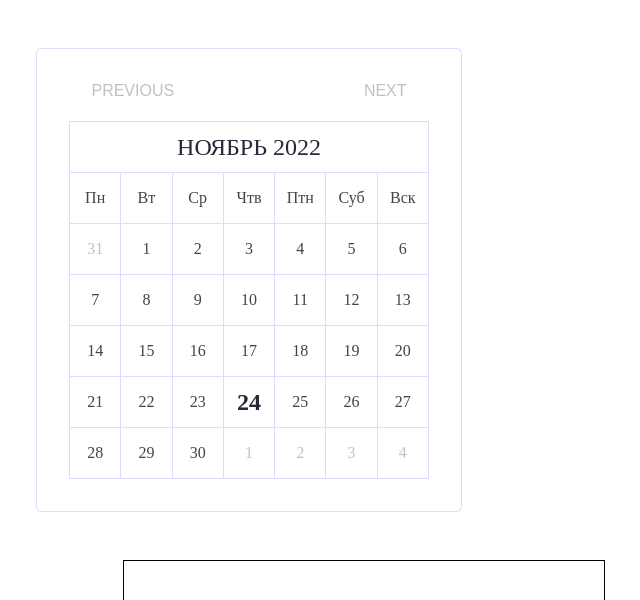
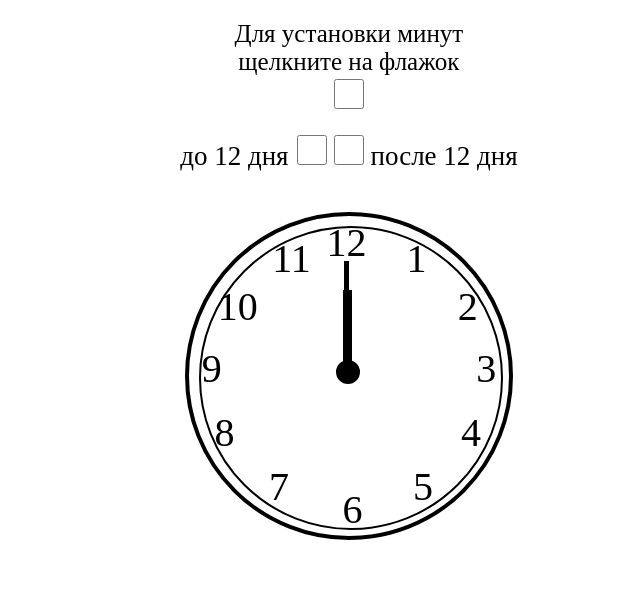
Before and after one commit to SergeyEvtush/clock, a plain HTML site: page index.html in a window 1280 px wide. Both pictures are taken after a click on the element "10". Shown: the top 600 px of the page, without its empty margins (391-1031 px from the left). Drawn offline with Linux system fonts and the light colour scheme.

Commit message:
прописал функционал часов и сделал их появление по клику на день на календаре

```diff
--- a/index.html
+++ b/index.html
@@ -12,22 +12,43 @@
 		<button id="btnPrev" type="button">Previous</button>
 		<button id="btnNext" type="button">Next</button>
 		<div id="divCal"></div>
-
-	</div>
-	<div class="clock">
-		<div class="clock-wraper">
-
-
-		<div id="clock"></div><br>
-			<div class="watch">
-				<canvas height='480' width='480' id='myCanvas'></canvas>
-			</div>
-
-
-
+</div>
+<div class="clock">
+	<div class="choise-block">
+		<label for="choise">Для установки минут щелкните на флажок</label>
+	<input type="checkbox" class="choise-minutes" id="choise">
+	<div class="am-pm-block">
+		<div class="am-pm-block__am">
+			<label for="am">до 12 дня</label>
+		<input type="checkbox" class="am" id="am">
+		</div>
+		<div class="am-pm-block__pm">
+			<input type="checkbox" class="pm" id="pm">
+			<label for="pm">после 12 дня</label>
 		</div>
 
 	</div>
+	</div>
+	<div class="clock-wraper">
+		<span class="hour twelwe" data-time="12">12</span>
+		<span class="hour one" data-time="1">1</span>
+		<span class="hour two" data-time="2">2</span>
+		<span class="hour three" data-time="3">3</span>
+		<span class="hour four" data-time="4">4</span>
+		<span class="hour five" data-time="5">5</span>
+		<span class="hour six" data-time="6">6</span>
+		<span class="hour seven" data-time="7">7</span>
+		<span class="hour eight" data-time="8">8</span>
+		<span class="hour nine" data-time="9">9</span>
+		<span class="hour ten" data-time="10">10</span>
+		<span class="hour elewen" data-time="11">11</span>
+
+		<div class="arrow-hour"></div>
+		<div class="arrow-minute"></div>
+
+
+	</div>
+</div>
 	<script src="script.js"></script>
 </body>
 </html>
--- a/script.js
+++ b/script.js
@@ -1,4 +1,52 @@
 "use strict"
+const clock=document.querySelector('.clock');
+const hourData = clock.querySelectorAll('.hour');
+const hourArrow = clock.querySelector('.arrow-hour');
+const hourMinute = clock.querySelector('.arrow-minute');
+const check = clock.querySelector('#choise');
+const amCheck=clock.querySelector('#am');
+const pmCheck=clock.querySelector('#pm');
+const time = {
+	"hour": 12,
+	"minute": 0,
+	"dayTime":"am"
+};
+
+
+hourData.forEach((hour) => {
+	hour.addEventListener('click', (e) => {
+		let valHour = 0;
+		console.log(valHour);
+		valHour = e.target.getAttribute('data-time');
+		let angle = valHour * 30;
+		let minute = 0;
+		if (check.checked == true) {
+			hourMinute.style.transformOrigin = 'bottom';
+			hourMinute.style.transform = `rotateZ(${angle}deg)`;
+			minute = valHour * 5;
+		} else {
+			hourArrow.style.transformOrigin = 'bottom';
+			hourArrow.style.transform = `rotateZ(${angle}deg)`;
+		}
+		time.hour = valHour;
+		time.minute = minute;
+		if (pmCheck.checked == true) {
+			time.dayTime = 'pm';
+			amCheck.checked = false;
+
+
+		} else {
+			time.dayTime = 'am';
+			pmCheck.checked == false;
+		}
+
+		console.log(time);
+
+	});
+});
+
+/*--------------------------------------- */
+
 const Cal = function(divId) {
 	//Сохраняем идентификатор div
 	this.divId = divId;
@@ -123,11 +171,14 @@ const Cal = function(divId) {
 	getId('btnPrev').onclick = function() {
 	  c.previousMonth();
 	 };
+	 const calendar = document.querySelector('.calendar-wraper');
 	 const daysAll = document.querySelectorAll('.day');
 	 const mothName=document.querySelector('.month-name')
 	 daysAll.forEach((day) => {
 		 day.addEventListener('click', (e) => {
 			 e.preventDefault();
+			 calendar.classList.add('clock-active');
+			 clock.classList.add('clock-active');
 			 console.log(day.innerHTML);
 			 console.log(mothName.innerHTML);
 
--- a/style.css
+++ b/style.css
@@ -5,6 +5,10 @@
 	border: 1px solid #dcdcff;
 	border-radius: 5px;
 	background: #fff;
+	position: relative;
+}
+.calendar-wraper.clock-active{
+	display: none;
 }
 table {
 	clear: both;
@@ -82,20 +86,146 @@ table {
   font-weight: bold;
 }
  .clock {
+
+display: none;
+}
+.clock.clock-active{
+	position: absolute;
+	display: flex;
+	flex-direction: column;
+	align-items: center;
+	top: 0;
+	left: 41.5%;
+	display: block;
 }
 .clock-wraper {
 	position: relative;
 	margin: 0 auto;
-	width: 100%;
-	height: 100%;
+	 border: solid 4px black;
+ 	width: 320px;
+	height: 320px;
+	 border-radius: 50%;
+}
+
+.clock-wraper::before,.clock-wraper::after{
+	content: '';
+	position: absolute;
+	display: block;
+	border-radius: 50%;
+}
+.clock-wraper::before{
+	top: 3%;
+	left: 3%;
+	width: 300px;
+	height: 300px;
+	border: solid 2px black;
+}
+.clock-wraper::after{
+	top: 45%;
+	left: 46%;
+	width: 20px;
+	height: 20px;
+	border: solid 2px black;
+	background: #000;
+}
+.hour{
+	font-size: 40px;
+	display: block;
+	position: absolute;
+	cursor: pointer;
 
 }
-.watch{
-	left: 40%;
-	top: 0;
+.twelwe{
+	top: 1%;
+	left: 43%;
+}
+.one{
+	top: 6%;
+	left: 68%;
+}
+.two{
+	top: 21%;
+	left: 84%;
+}
+.three{
+	right: 4%;
+	bottom: 45%;
+}
+.four{
+	bottom: 25%;
+	left: 85%;
+}
+.five{
+	bottom: 8%;
+	left: 70%;
+}
+.six{
+	bottom: 1%;
+	left: 48%;
+}
+.seven{
+	bottom: 8%;
+	left: 25%;
+}
+.eight{
+	bottom: 25%;
+	left: 8%;
+}
+.nine{
+	left: 4%;
+	bottom: 45%;
+}
+.ten{
+	top: 21%;
+	left: 9%;
+}
+.elewen{
+	top: 6%;
+	left: 26%;
+}
+.arrow-hour{
+	border: solid 1px black;
+	width: 7px;
+	height: 80px;
+	background: #000;
 	position: absolute;
-	border: solid 1px black;
-	padding-bottom: 500px;
+	top: 23%;
+	left: 48%;
 }
 
-/**/
+.arrow-minute {
+	border: solid 1px black;
+	width: 3px;
+	height: 110px;
+	background: #000;
+	position: absolute;
+	top: 14%;
+	left: 48.5%;
+}
+.choise-block>label{
+	font-size: 25px;
+	max-width: 300px;
+	display: block;
+	text-align: center;
+}
+.choise-block input{
+	width:30px;
+	height:30px;
+}
+.choise-block{
+	padding:20px;
+	display: flex;
+	flex-direction: column;
+	align-items: center;
+	justify-content: center;
+}
+.am-pm-block{
+	margin: 0 auto;
+	display: flex;
+	align-items: center;
+	justify-content: space-between;
+	padding: 20px;
+}
+.am-pm-block label{
+	font-size: 27px;
+}
```
